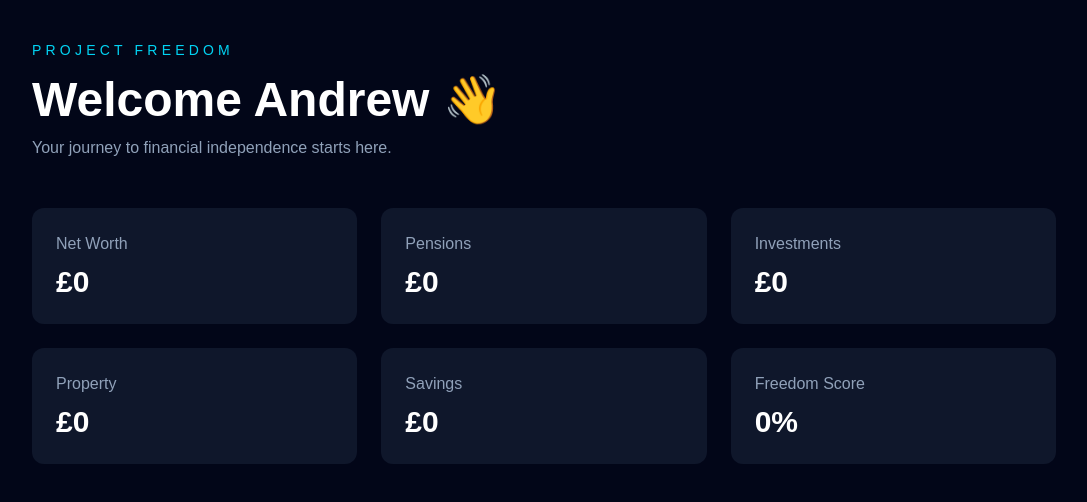
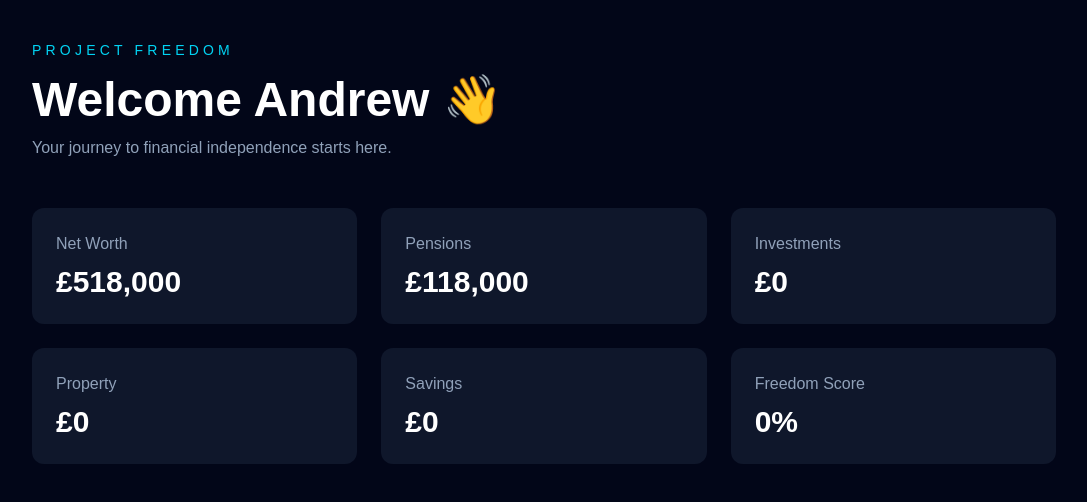
Before and after one commit to project-freedom2026/Project-freedom, a Next.js app in the folder project-freedom/: page / in a window 1280 px wide. Shown: the top 502 px of the page, without its empty margins (96-1183 px from the left). Built offline with nearby package versions, Linux system fonts and the light colour scheme.

Commit message:
Version 0.0.3 - Added personal financial data

```diff
--- a/project-freedom/app/page.tsx
+++ b/project-freedom/app/page.tsx
@@ -19,12 +19,12 @@ export default function Home() {
 
           <div className="bg-slate-900 rounded-xl p-6">
             <h2 className="text-slate-400">Net Worth</h2>
-            <p className="text-3xl font-bold mt-2">£0</p>
+            <p className="text-3xl font-bold mt-2">£518,000</p>
           </div>
 
           <div className="bg-slate-900 rounded-xl p-6">
             <h2 className="text-slate-400">Pensions</h2>
-            <p className="text-3xl font-bold mt-2">£0</p>
+            <p className="text-3xl font-bold mt-2">£118,000</p>
           </div>
 
           <div className="bg-slate-900 rounded-xl p-6">
```
